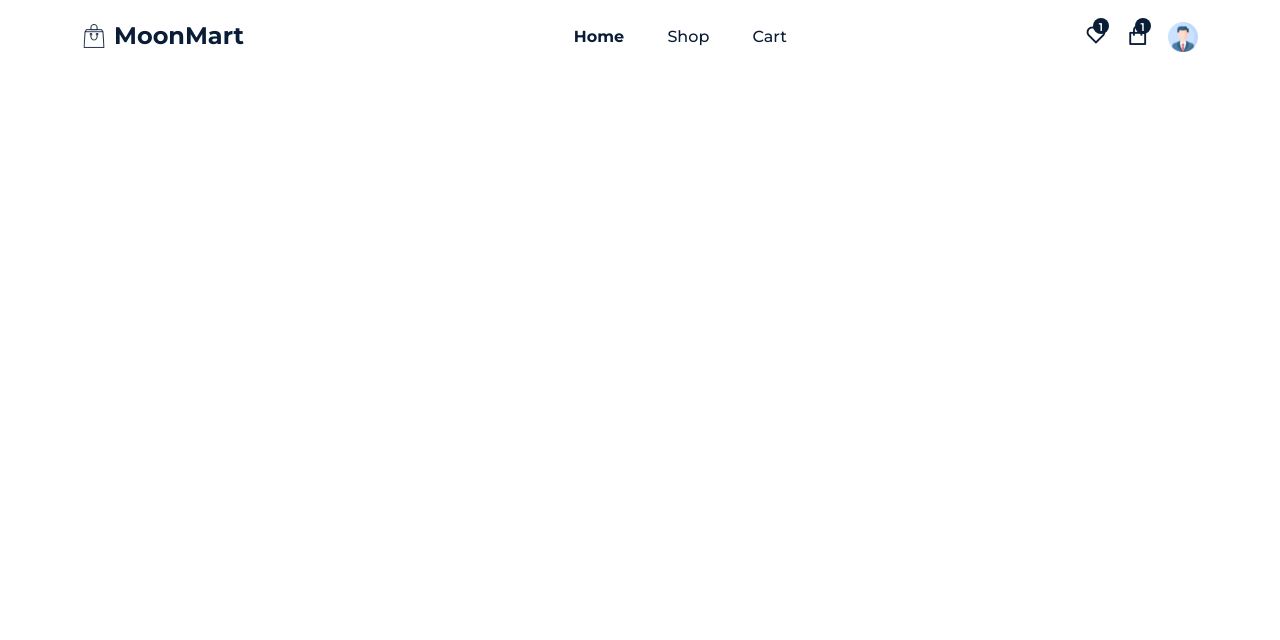
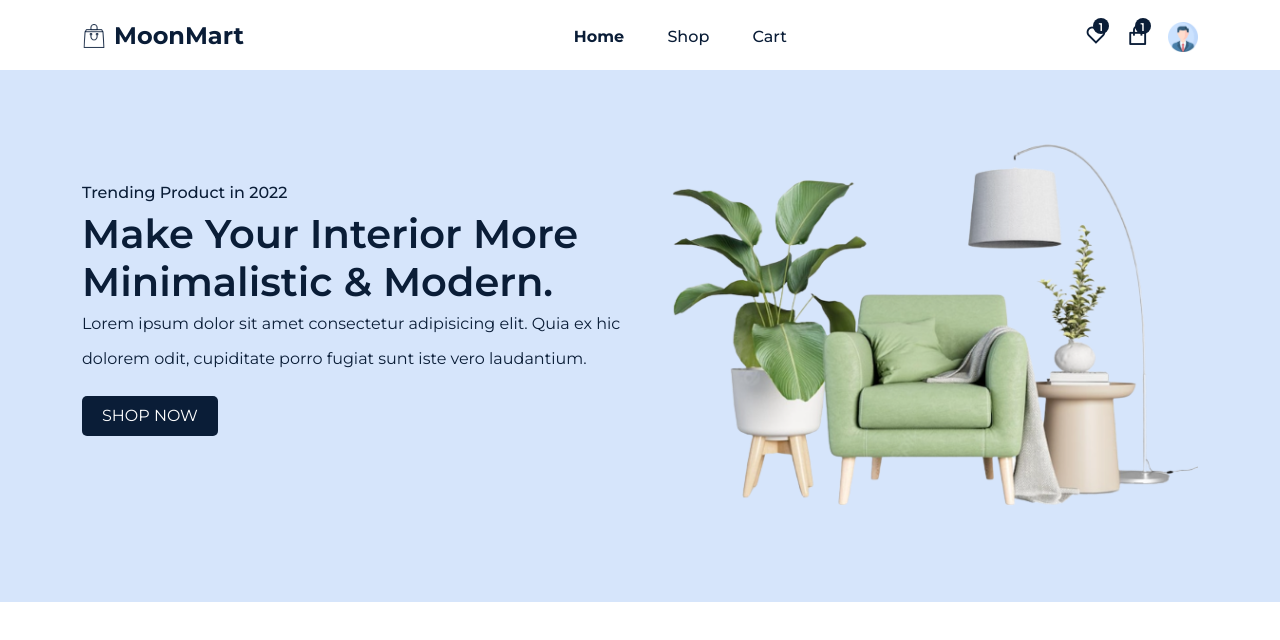
Before and after one commit to ShamimHosen75/MoonMart-Full-Stack-Project, a React (Create React App) app: page /home in a window 1280 px wide. Shown: the top 640 px of the page. Built offline with nearby package versions, Linux system fonts and the light colour scheme.

Commit message:
hero section added

```diff
--- /dev/null
+++ b/src/Components/Helmet/Helmet.jsx
@@ -0,0 +1,12 @@
+import React from 'react';
+
+
+const Helmet = (props) => {
+
+  document.title = 'MoonMart -' + props.title
+  return (
+    <div className='w-100'>{props.children}</div>
+  );
+};
+
+export default Helmet;
--- a/src/Pages/Home.jsx
+++ b/src/Pages/Home.jsx
@@ -1,10 +1,39 @@
+import { motion } from 'framer-motion';
 import React from 'react';
+import { Link } from 'react-router-dom';
+import { Col, Container, Row } from 'reactstrap';
+import heroImg from '../assets/images/hero-img.png';
+import Helmet from '../Components/Helmet/Helmet';
+import "../Styles/Home.css";
 
 const Home = () => {
+
+  const year = new Date().getFullYear()
+
   return (
-    <div>
+    <Helmet title={'Home'}>
+      <section className='hero_section'>
+        <Container>
+          <Row>
+            <Col lg='6' md='6'>
+              <div className="hero_content">
+                <p className="hero_subtitle">Trending Product in {year}</p>
+                <h2>Make Your Interior More Minimalistic & Modern.</h2>
+                <p>Lorem ipsum dolor sit amet consectetur adipisicing elit. Quia ex hic dolorem odit, cupiditate porro fugiat sunt iste vero laudantium.</p>
 
-    </div>
+                <motion.button whileTap={{scale:1.2}} className='buy_btn'><Link to='/shop'>SHOP NOW</Link></motion.button>
+              </div>
+            </Col>
+
+            <Col lg='6' md='6'>
+              <div className='hero_img'>
+                  <img src={heroImg} alt="" />
+              </div>
+            </Col>
+          </Row>
+        </Container>
+      </section>
+    </Helmet>
   );
 };
 
--- /dev/null
+++ b/src/Styles/Home.css
@@ -0,0 +1,43 @@
+.hero_section {
+ background: var(--hero-bg);
+}
+
+.hero_content h2 {
+ color: var(--primary-color);
+ font-size: 2.5rem;
+ font-weight: 600;
+ margin-top: 20px 0px;
+}
+
+.hero_content p {
+ color: var(--primary-color);
+ line-height: 35px;
+}
+
+.hero_section p:nth-child(1) {
+ font-weight: 500;
+}
+
+.hero_img img {
+ width: 100%;
+ height: 80%;
+}
+.buy_btn {
+ border: none;
+ outline: none;
+ margin-top: 20px;
+ padding: 8px 20px;
+ border-radius: 5px;
+ background: var(--primary-color);
+ color: #fff;
+ cursor: pointer;
+ font-size: 1rem;
+}
+
+.buy_btn a:hover {
+ color: #fff;
+}
+
+.hero_content {
+ padding-top: 45px;
+}
```
